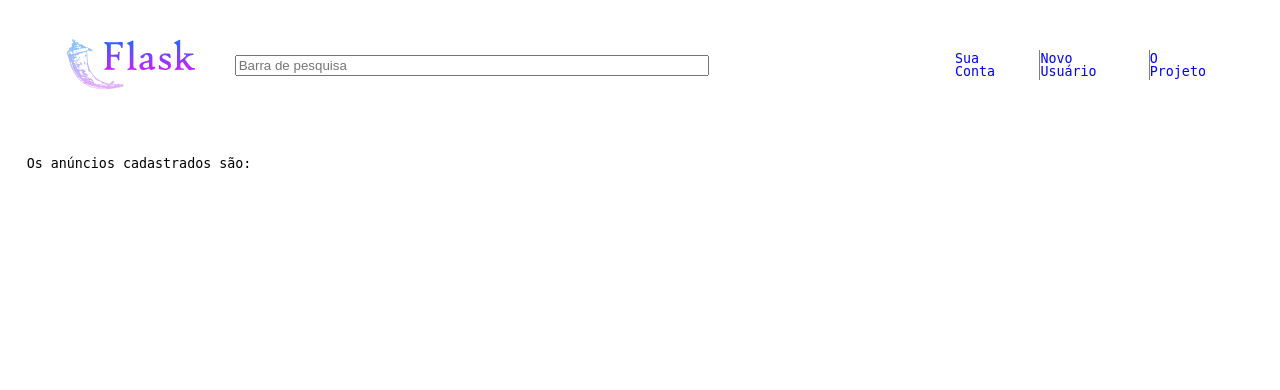
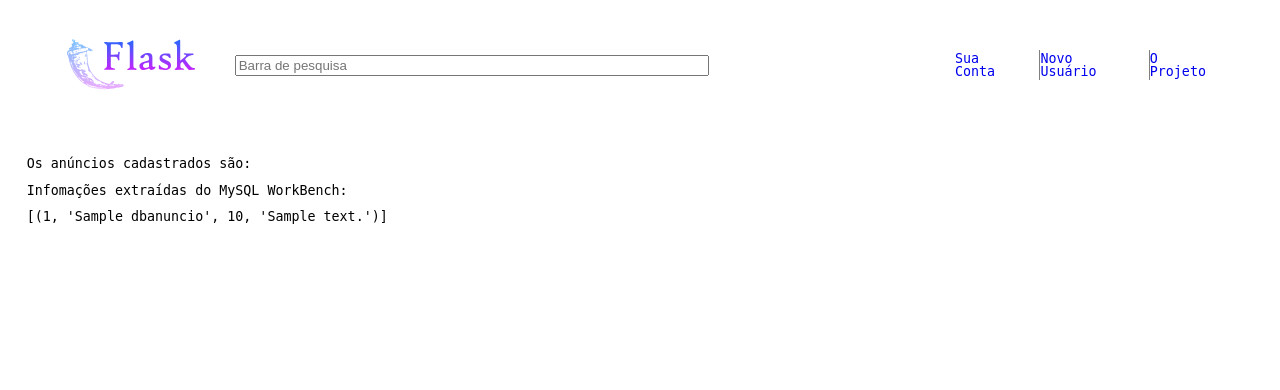
Before and after one commit to oRodrigoBorges/Ecommerce-Flask, a Flask app: page /lerAnuncio in a window 1280 px wide. Shown: the top 390 px of the page. Run offline with Flask 3, Linux system fonts and the light colour scheme; tables that the repository leaves empty or names only in its code hold one stand-in row (values such as "Sample post").

Commit message:
Update meusAnuncios.html

```diff
--- a/templates/meusAnuncios.html
+++ b/templates/meusAnuncios.html
@@ -10,4 +10,7 @@
         </ul>
     {% endfor %}
 
+    Infomações extraídas do MySQL WorkBench:<br><br>
+    {{listaLerProduto}}<br><br>
+
 {% endblock templatebase %}
```
